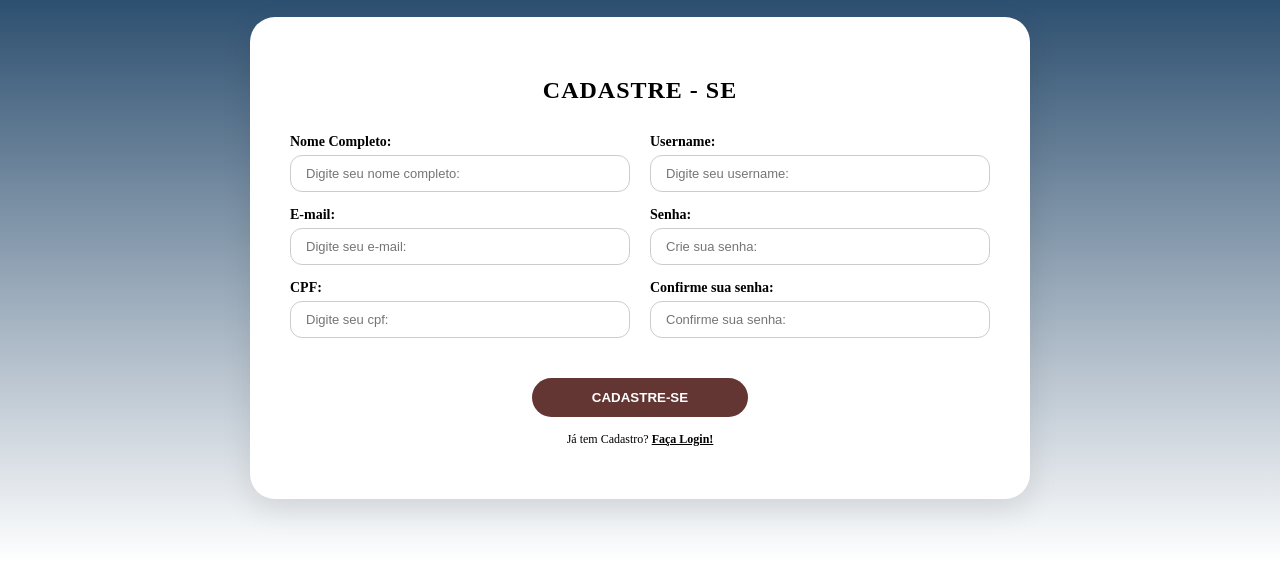
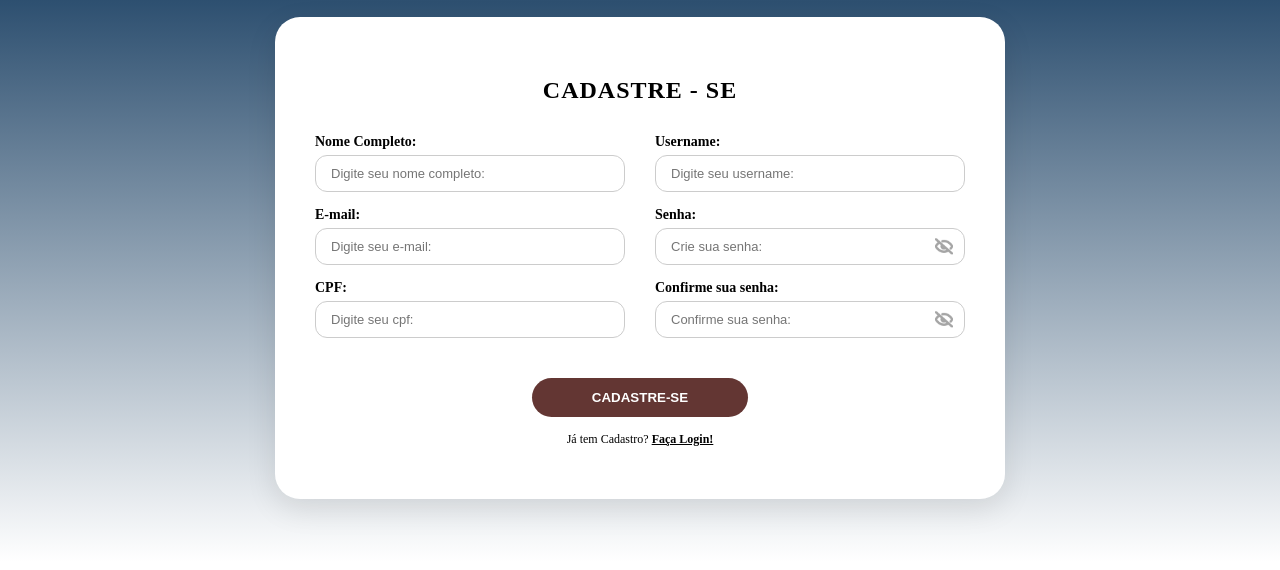
Before and after one commit to beatrizmustafa/Oasis-website, a website: page public/cadastro.html in a window 1280 px wide. Shown: the part 78-648 px from the top of the page. Drawn offline with Linux system fonts and the light colour scheme; no server answers; a web font is replaced by a local one.

Commit message:
Atualizando cadastro e login

```diff
--- a/public/cadastro.html
+++ b/public/cadastro.html
@@ -48,12 +48,16 @@
             <label>Senha:</label>
             <div class="input-icon">
               <input type="password" id="input_senha" placeholder="Crie sua senha:">
+              <img src="./assets/img/olhofechado.png" id="img_olho_senha" class="olho-senha"
+                onclick="mostrarSenha('input_senha', 'img_olho_senha')" alt="Mostrar senha">
             </div>
           </div>
           <div class="campo">
             <label>Confirme sua senha:</label>
             <div class="input-icon">
               <input type="password" id="input_confirmacao_senha" placeholder="Confirme sua senha:">
+              <img src="./assets/img/olhofechado.png" id="img_olho_senha2" class="olho-senha"
+                onclick="mostrarSenha('input_confirmacao_senha', 'img_olho_senha2')" alt="Mostrar senha">
             </div>
           </div>
         </div>
@@ -185,6 +189,19 @@
         cardErro.style.display = "none";
       }
 
+      function mostrarSenha(idInput, idImg) {
+        var input = document.getElementById(idInput);
+        var imagem = document.getElementById(idImg);
+
+        if (input.type === "password") {
+          input.type = "text";
+          imagem.src = "./assets/img/olhoaberto.png";
+        } else {
+          input.type = "password";
+          imagem.src = "./assets/img/olhofechado.png";
+        }
+      }
+
     </script>
 
 </body>
--- a/public/css/style.css
+++ b/public/css/style.css
@@ -14,7 +14,8 @@ body {
 
 .header {
     padding: 15px 0;
-  color: transparent;;
+    color: transparent;
+    ;
 }
 
 .container {
@@ -106,7 +107,7 @@ body {
 }
 
 
-.btn_login{
+.btn_login {
     font-family: 'Archivo';
     color: #141530;
     border-color: #141530;
@@ -171,7 +172,7 @@ body {
     border-radius: 20px;
     font-size: 18px;
     cursor: pointer;
-  box-shadow: 0px 4px 10px rgba(0,0,0,0.2);
+    box-shadow: 0px 4px 10px rgba(0, 0, 0, 0.2);
 }
 
 .btn-descobrir:hover {
@@ -324,9 +325,10 @@ body {
     object-fit: cover;
     border-radius: 12px;
     margin-bottom: 25px;
-    box-shadow: 0 10px 30px rgba(0,0,0,0.3);
+    box-shadow: 0 10px 30px rgba(0, 0, 0, 0.3);
     transition: transform 0.3s ease;
 }
+
 .card-album img:hover {
     transform: scale(1.03);
 }
@@ -461,10 +463,10 @@ body {
 .card-cadastro {
     background: white;
     width: 100%;
-    max-width: 700px;
+    max-width: 650px;
     padding: 40px;
     border-radius: 25px;
-    box-shadow: 0 10px 30px rgba(0,0,0,0.1);
+    box-shadow: 0 10px 30px rgba(0, 0, 0, 0.1);
     text-align: center;
 
 
@@ -480,7 +482,7 @@ body {
 .formulario {
     display: grid;
     grid-template-columns: 1fr 1fr;
-    gap: 20px;
+    gap: 15px 30px;
     text-align: left;
 
 }
@@ -604,3 +606,20 @@ body {
     font-size: 15px;
     line-height: 1;
 }
+
+.olho-senha {
+    position: absolute;
+    right: 12px;
+    top: 50%;
+    transform: translateY(-50%);
+    width: 18px;
+    height: auto;
+    cursor: pointer;
+    opacity: 0.5;
+    transition: opacity 0.2s;
+    z-index: 10;
+}
+
+.olho-senha:hover {
+    opacity: 0.9;
+}
```
Also changed, not shown: public/login.html (+18 -1 lines). Lines whose indentation alone changed are shown as unchanged.
